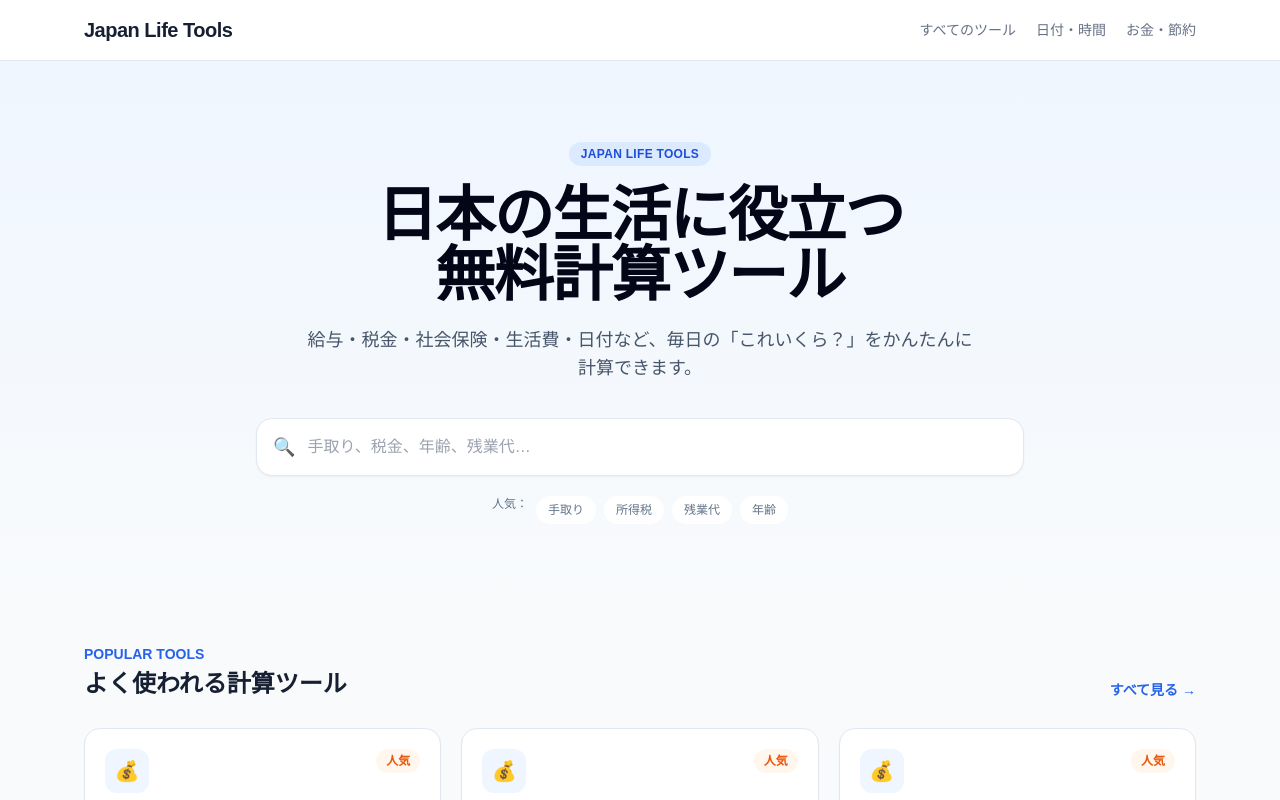
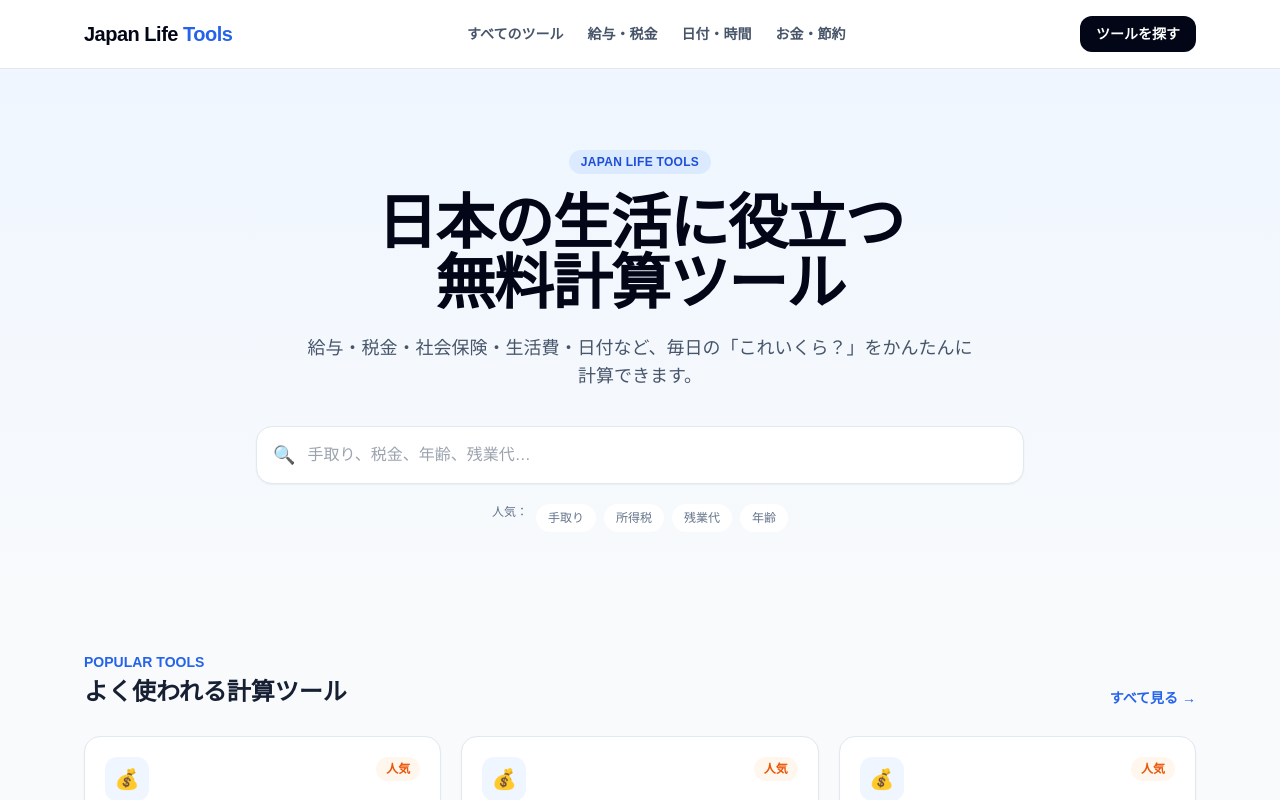
Before and after one commit to RyuSeiri/japan-life-tools, a Next.js app: page / in a window 1280 px wide. Shown: the top 800 px of the page. Built offline with nearby package versions, Linux system fonts and the light colour scheme.

Commit message:
feat: improve UI and tool discovery

```diff
--- a/components/Header.tsx
+++ b/components/Header.tsx
@@ -2,16 +2,16 @@ import Link from "next/link";
 
 export default function Header() {
   return (
-    <header className="border-b bg-white">
+    <header className="sticky top-0 z-30 border-b border-slate-200 bg-white/95 backdrop-blur">
       <div className="mx-auto flex max-w-6xl items-center justify-between px-5 py-4">
-        <Link href="/" className="text-xl font-extrabold tracking-tight text-ink">
-          Japan Life Tools
-        </Link>
-        <nav className="flex gap-5 text-sm text-muted">
-          <Link href="/tools/" className="hover:text-brand">すべてのツール</Link>
-          <Link href="/categories/date/" className="hover:text-brand">日付・時間</Link>
-          <Link href="/categories/money/" className="hover:text-brand">お金・節約</Link>
+        <Link href="/" className="text-xl font-black tracking-tight text-slate-950">Japan Life <span className="text-blue-600">Tools</span></Link>
+        <nav className="hidden items-center gap-6 text-sm font-semibold text-slate-600 md:flex">
+          <Link href="/tools/" className="hover:text-blue-600">すべてのツール</Link>
+          <Link href="/categories/work/" className="hover:text-blue-600">給与・税金</Link>
+          <Link href="/categories/date/" className="hover:text-blue-600">日付・時間</Link>
+          <Link href="/categories/money/" className="hover:text-blue-600">お金・節約</Link>
         </nav>
+        <Link href="/tools/" className="rounded-xl bg-slate-950 px-4 py-2 text-sm font-bold text-white hover:bg-blue-600">ツールを探す</Link>
       </div>
     </header>
   );
```
